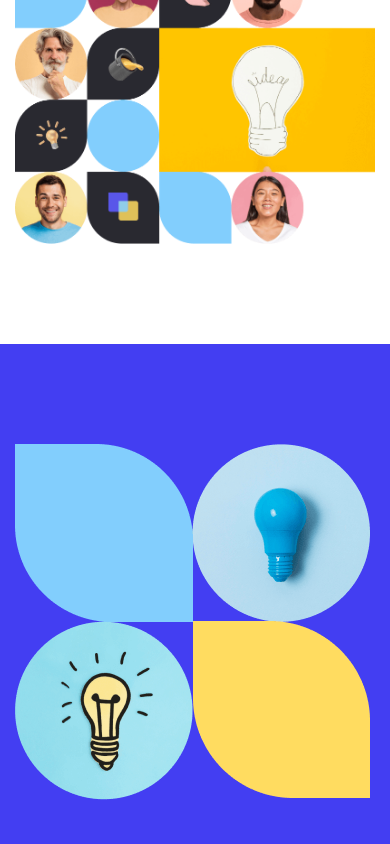
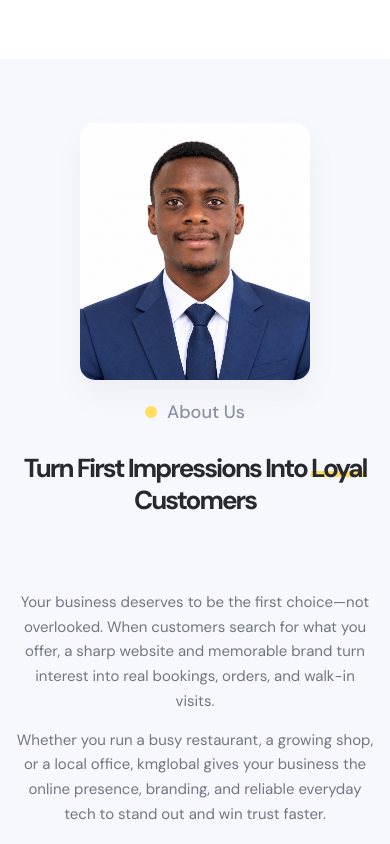
Before and after one commit to joshuakatumba/kmglobal, a plain HTML site: page index.html in a window 390 px wide. Shown: the part 760-1604 px from the top of the page. Drawn offline with nearby package versions, Linux system fonts and the light colour scheme.

Commit message:
PUsh this

```diff
--- a/assets/css/style.css
+++ b/assets/css/style.css
@@ -1844,3 +1844,170 @@ textarea.form-control {
   width: 100%;
   margin-block-start: 28px;
 }
+
+
+/* About Business Section */
+
+.about-business {
+  background-color: var(--ghost-white);
+}
+
+.about-top {
+  display: grid;
+  gap: 32px;
+  align-items: center;
+  max-width: 920px;
+  margin-inline: auto;
+  margin-block-end: 42px;
+}
+
+.about-photo {
+  max-width: 340px;
+  margin-inline: auto;
+  border-radius: var(--radius-15);
+  overflow: hidden;
+  background-color: var(--white);
+  box-shadow: var(--shadow-4);
+}
+
+.about-photo img {
+  display: block;
+  width: 100%;
+  height: auto;
+  object-fit: cover;
+}
+
+.about-heading .section-subtitle {
+  margin-block-end: 14px;
+}
+
+.about-description {
+  max-width: 780px;
+  margin-inline: auto;
+  text-align: center;
+  display: grid;
+  gap: 18px;
+  color: var(--slate-gray);
+  font-size: var(--fs-8);
+  line-height: 1.75;
+}
+
+@media (min-width: 768px) {
+  .about-top {
+    grid-template-columns: 0.9fr 1.1fr;
+    gap: 48px;
+  }
+
+  .about-photo {
+    max-width: 100%;
+    margin-inline: 0;
+  }
+
+  .about-heading {
+    padding-inline-start: 40px;
+    border-inline-start: 1px solid var(--gainsboro);
+  }
+}
+
+
+/* Small-device flexibility & compact sizing */
+
+html,
+body {
+  overflow-x: hidden;
+}
+
+@media (max-width: 767px) {
+  .about-top {
+    gap: 22px;
+    margin-block-end: 24px;
+    text-align: center;
+  }
+
+  .about-heading .section-subtitle {
+    justify-content: center;
+  }
+
+  .about-description {
+    font-size: 1.5rem;
+    line-height: 1.65;
+    gap: 14px;
+  }
+
+  .application-info {
+    text-align: center;
+  }
+
+  .application-banner {
+    max-width: 280px;
+    margin-inline: auto;
+    margin-block-start: 20px;
+  }
+}
+
+@media (max-width: 574px) {
+  :root {
+    --fs-1: 3rem;
+    --fs-2: 2.6rem;
+    --fs-3: 2rem;
+    --fs-4: 1.8rem;
+    --section-padding: 64px;
+  }
+
+  .container {
+    padding-inline: 16px;
+  }
+
+  .hero {
+    padding-block-start: 105px;
+  }
+
+  .hero-text {
+    font-size: 1.5rem;
+    margin-block: 16px 24px;
+  }
+
+  .hero .wrapper {
+    flex-wrap: wrap;
+    gap: 14px;
+  }
+
+  .about-photo {
+    max-width: 230px;
+  }
+
+  .service-card {
+    padding: 22px 18px;
+    gap: 16px;
+  }
+
+  .feature-card {
+    gap: 14px;
+  }
+
+  .feature-card .card-icon {
+    min-width: 48px;
+    height: 48px;
+    font-size: 2rem;
+  }
+
+  .newsletter-form {
+    display: flex;
+    flex-direction: column;
+    gap: 12px;
+  }
+
+  .newsletter-form .email-field {
+    padding-inline-end: 20px;
+  }
+
+  .newsletter-form .btn-secondary {
+    position: static;
+    width: 100%;
+    justify-content: center;
+  }
+
+  .footer-top {
+    gap: 32px;
+  }
+}
--- a/index.html
+++ b/index.html
@@ -130,6 +130,41 @@
             <img src="./assets/images/hero-banner.png" width="794" height="637" alt="KM Global business solutions"
               class="w-100">
           </figure>
+
+        </div>
+      </section>
+
+      <section class="section about-business" id="about-business" aria-label="about kmglobal">
+        <div class="container">
+
+          <div class="about-top">
+
+            <figure class="about-photo">
+              <img src="./assets/images/founder.jpg" width="460" height="520" loading="lazy"
+                alt="kmglobal founder" class="w-100">
+            </figure>
+
+            <div class="about-heading">
+              <p class="section-subtitle has-before">About Us</p>
+
+              <h2 class="h2 section-title">
+                Turn First Impressions Into <span class="has-before">Loyal</span> Customers
+              </h2>
+            </div>
+
+          </div>
+
+          <div class="about-description">
+            <p>
+              Your business deserves to be the first choice—not overlooked. When customers search for what you offer, a
+              sharp website and memorable brand turn interest into real bookings, orders, and walk-in visits.
+            </p>
+
+            <p>
+              Whether you run a busy restaurant, a growing shop, or a local office, kmglobal gives your business the
+              online presence, branding, and reliable everyday tech to stand out and win trust faster.
+            </p>
+          </div>
 
         </div>
       </section>
```
Also changed, not shown: about.html (+2 -1 lines), assets/images/founder.jpg (added).
